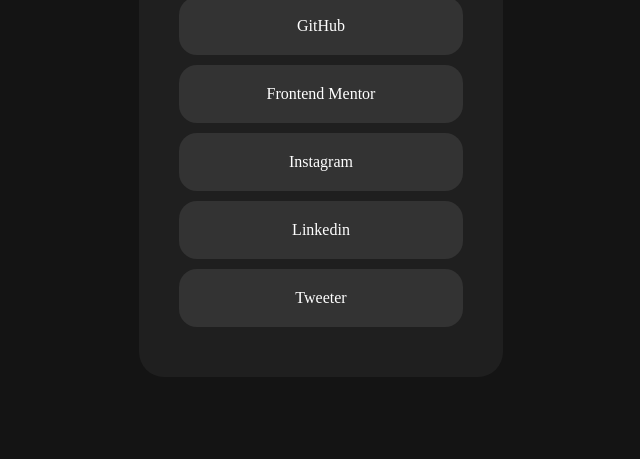
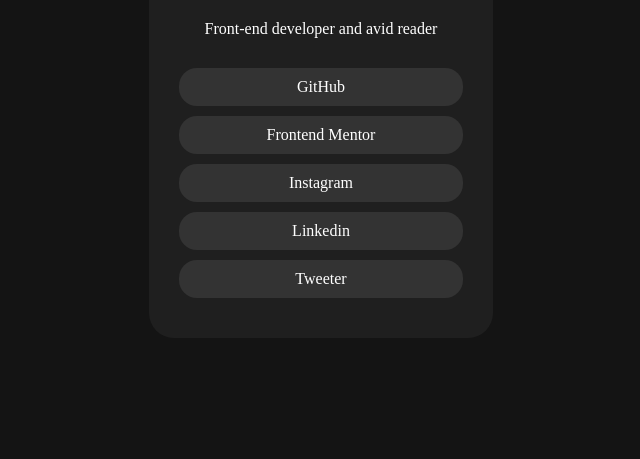
Before and after one commit to SwatiSavarna/socialmediapage-css, a plain HTML site: page index.html in a window 1280 px wide. Shown: the part 341-800 px from the top of the page, without its empty margins (319-959 px from the left). Drawn offline with Linux system fonts and the light colour scheme.

Commit message:
Update style.css

```diff
--- a/style.css
+++ b/style.css
@@ -9,7 +9,7 @@
     justify-content: center;
     align-items: center;
     background-color: hsl(0, 0%, 8%);
-    margin-top:25px;
+    margin-top:6rem;
 
 }
 .block{
@@ -21,13 +21,13 @@
     background-color:hsl(0, 0%, 12%) ;
     width:auto;
     max-width: 364px;
-    padding:40px;
+    padding:30px;
     padding-top:40px;
     border-radius: 25px;
 }
 .social-links li {
     display:block;
-    padding:20px;
+    padding:10px;
     width:284px;
     text-align: center;
     margin-bottom: 10px;
```
